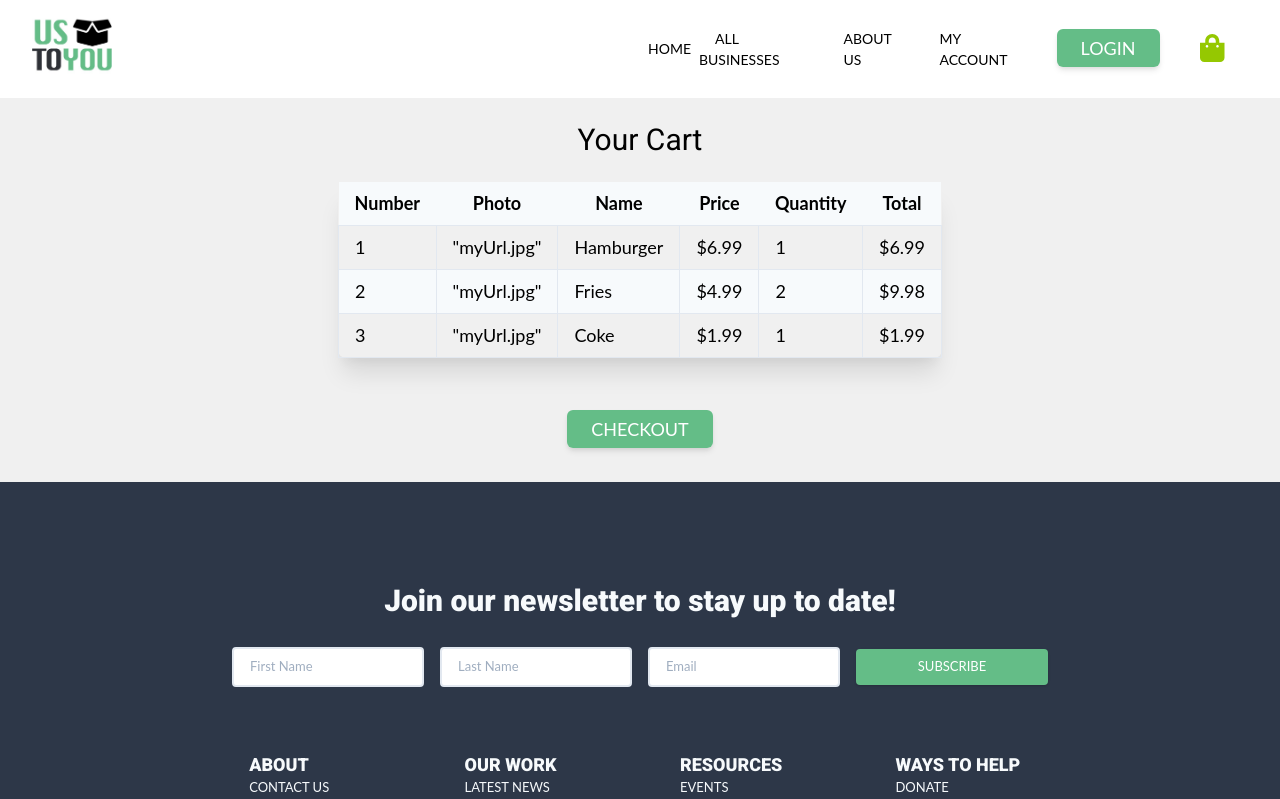
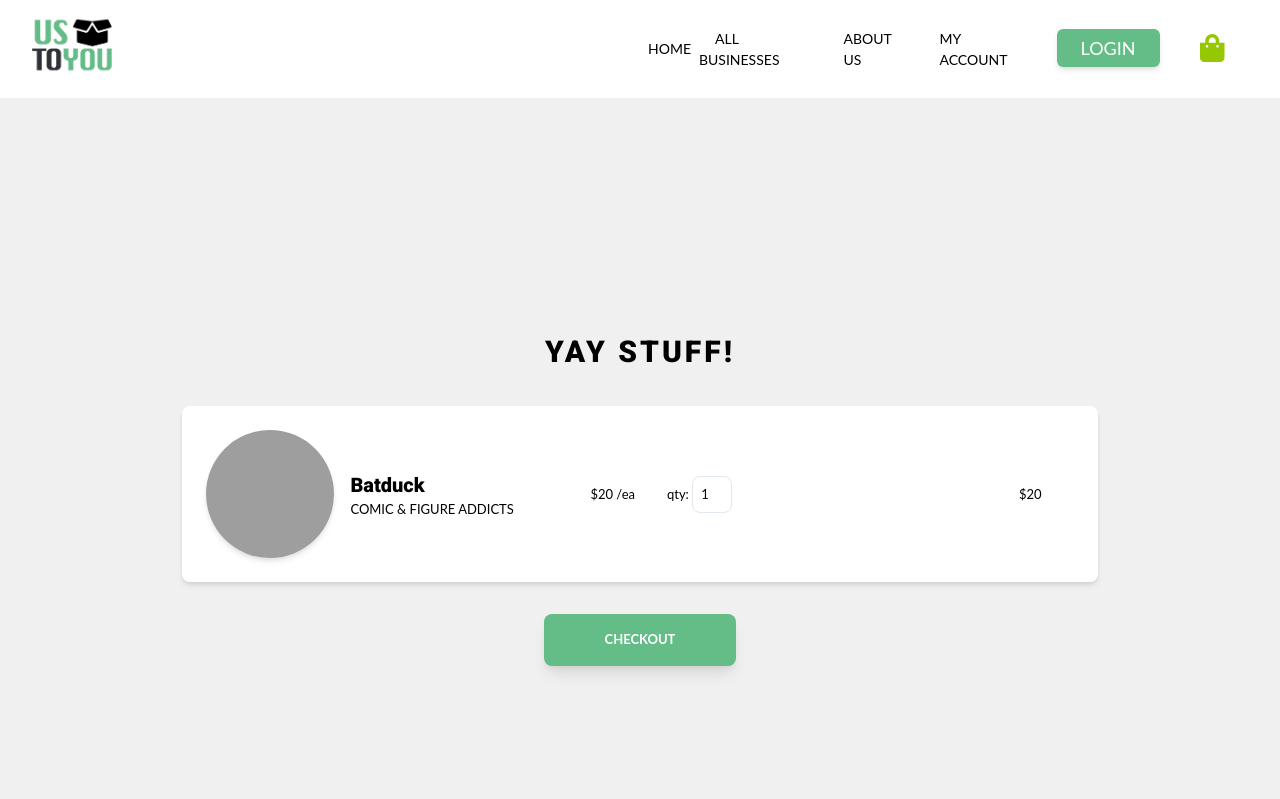
Before and after one commit to catcarbonell/hackathon_frontend, a React (Create React App) app: page /shoppingCart in a window 1280 px wide. Shown: the top 799 px of the page. Built offline with nearby package versions, Linux system fonts and the light colour scheme; grey boxes are pictures that could not be loaded.

Commit message:
refined shopping cart experience

```diff
--- a/src/Components/Businesses/Details.js
+++ b/src/Components/Businesses/Details.js
@@ -26,7 +26,12 @@ const Details = () => {
                         </span>
                         11AM - 8PM
                     </p>
-                    <p className="text-xl px-2 bg-gray-800 font-bold">$0 Delivery Fee | 5-16 min</p>
+                    <p className="text-xl px-2 bg-gray-800 font-bold">
+                        $0 Delivery Fee
+                    </p>
+                    <p className="text-lg mt-2 px-2 bg-gray-800">
+                        Arrives in 5-16 min
+                    </p>
             </div>
             <div className="w-5/6 min-w-0 mx-auto px-10 pt-10 mb-40">
                 <div className="w-full flex flex-col">
--- a/src/Components/Businesses/ProductDetails.js
+++ b/src/Components/Businesses/ProductDetails.js
@@ -1,4 +1,5 @@
 import React from 'react';
+import { Link } from 'react-router-dom';
 
 const ProductDetails = ({ toggleModal, activeModal }) => {
     return(
@@ -19,7 +20,9 @@ const ProductDetails = ({ toggleModal, activeModal }) => {
                     <p className="text-lg">Look at this cute af Batduck. Official DC merch. Super rare. Trust me.</p>
                 </div>
                 <div className="mt-6">
-                    <button className="w-full py-3 px-4 bg-custom-green hover:bg-green-700 rounded uppercase text-white font-bold">Add to Bag</button>
+                    <Link to="/shoppingCart">
+                        <button className="w-full py-3 px-4 bg-custom-green hover:bg-green-700 rounded uppercase text-white font-bold">Add to Bag</button>
+                    </Link>
                     <p onClick={ toggleModal } className="cursor-pointer text-center mt-4 uppercase hover:font-bold">Close</p>
                 </div>
             </div>
--- /dev/null
+++ b/src/Components/ItemDetails.js
@@ -0,0 +1,32 @@
+import React, { useState } from 'react';
+
+const ItemDetails = ({ itemName, price, image, store }) =>{
+    const [qty, setQty] = useState(1);
+    const handleQtyChange = (event) => {
+        setQty(event.target.value);
+    }
+    const handleTotalPrice = () =>{
+        return qty * price
+      }
+    return (
+    <div className="bg-white box-content flex lg:flex-row sm:flex-col sm:my-8 items-center  shadow-md p-6 my-6 rounded-lg" id="item-container">
+        <img className="h-24 w-24 sm:h-32 sm:w-32 rounded-full shadow-md" src={image} alt="A cactus in a teacup" />
+        <div className="w-64 px-4">
+            <h2 className="font-bold text-xl">{itemName}</h2>
+            <p className="uppercase">{store}</p>
+        </div>
+        <div>
+            <p>${price} /ea</p>
+        </div>
+        <div className="w-56 px-8">
+            qty: <input className="border rounded-lg w-10 p-2" name="qtyBox" type="text" value={qty} onChange={handleQtyChange} />
+        </div>
+
+        <div className="totalContainer p-8 lg:ml-32 flex flex-end items-end justify-end">
+            <p>$<span>{handleTotalPrice()}</span></p>
+        </div>
+    </div>
+    )
+}
+
+export default ItemDetails;
--- a/src/Components/ShoppingCart.js
+++ b/src/Components/ShoppingCart.js
@@ -1,63 +1,39 @@
 import React from "react";
+import ItemDetails from './ItemDetails';
 
-const ShoppingCart = (props) => {
+const ShoppingCart = () => {
+  const items = [
+    { id: 1,
+      itemName: "Batduck",
+      image: "https://images.unsplash.com/photo-1559715541-5daf8a0296d0?ixlib=rb-1.2.1&ixid=eyJhcHBfaWQiOjEyMDd9&auto=format&fit=crop&w=1184&q=80",
+      price: 20,
+      store: "Comic & Figure Addicts"
+    },
+  ]
+
+  // const [total, setTotal] = useState({});
+
   return (
-    <div>
-      <br></br>
-      <center>
-        <h1 className="text-3xl">Your Cart</h1>
-      </center>
+    <div className="overflow-hidden w-full m-auto h-screen
+                    flex flex-col justify-center items-center content-center">
+      <h1 className="text-3xl font-bold uppercase tracking-widest">Yay stuff!</h1>
       <div>
-        <br></br>
-        <center>
-          <table className="table-auto shadow-xl rounded-lg text-lg ">
-            <tr className="bg-gray-100">
-              <th className="px-4 py-2">Number</th>
-              <th className="px-4 py-2">Photo</th>
-              <th className="px-4 py-2">Name</th>
-              <th className="px-4 py-2">Price</th>
-              <th className="px-4 py-2">Quantity</th>
-              <th className="px-4 py-2">Total</th>
-            </tr>
-            <tr>
-              <td className="border px-4 py-2">1</td>
-              <td className="border px-4 py-2">"myUrl.jpg"</td>
-              <td className="border px-4 py-2">Hamburger</td>
-              <td className="border px-4 py-2">$6.99</td>
-              <td className="border px-4 py-2">1</td>
-              <td className="border px-4 py-2">$6.99</td>
-            </tr>
-            <tr className="bg-gray-100">
-              <td className="border px-4 py-2">2</td>
-              <td className="border px-4 py-2">"myUrl.jpg"</td>
-              <td className="border px-4 py-2">Fries</td>
-              <td className="border px-4 py-2">$4.99</td>
-              <td className="border px-4 py-2">2</td>
-              <td className="border px-4 py-2">$9.98</td>
-            </tr>
-            <tr>
-              <td className="border px-4 py-2">3</td>
-              <td className="border px-4 py-2">"myUrl.jpg"</td>
-              <td className="border px-4 py-2">Coke</td>
-              <td className="border px-4 py-2">$1.99</td>
-              <td className="border px-4 py-2">1</td>
-              <td className="border px-4 py-2">$1.99</td>
-            </tr>
-          </table>
-        </center>
-        <br></br>
-        <br></br>
-        <br></br>
+      {items.map(item => (
+            <ItemDetails
+              key={item.id}
+              {...items}
+              image={item.image}
+              itemName={item.itemName}
+              price={item.price}
+              store={item.store}
+            />
+          )
+        )
+      }
       </div>
-      <center>
-        <div>
-          <span className="m-4 text-lg uppercase hover:text-custom-green lg:py-2 lg:px-6 lg:shadow-md lg:text-white lg:bg-custom-green lg:rounded-md lg:hover:bg-green-600 lg:hover:text-white cursor-pointer">
-            Checkout
-          </span>
-        </div>
-      </center>
-      <br></br>
-      <br></br>
+      <button className="w-48 rounded-lg shadow-lg py-4 bg-custom-green hover:bg-custom-limegreen uppercase font-bold text-white">
+        Checkout
+      </button>
     </div>
   );
 };
```
